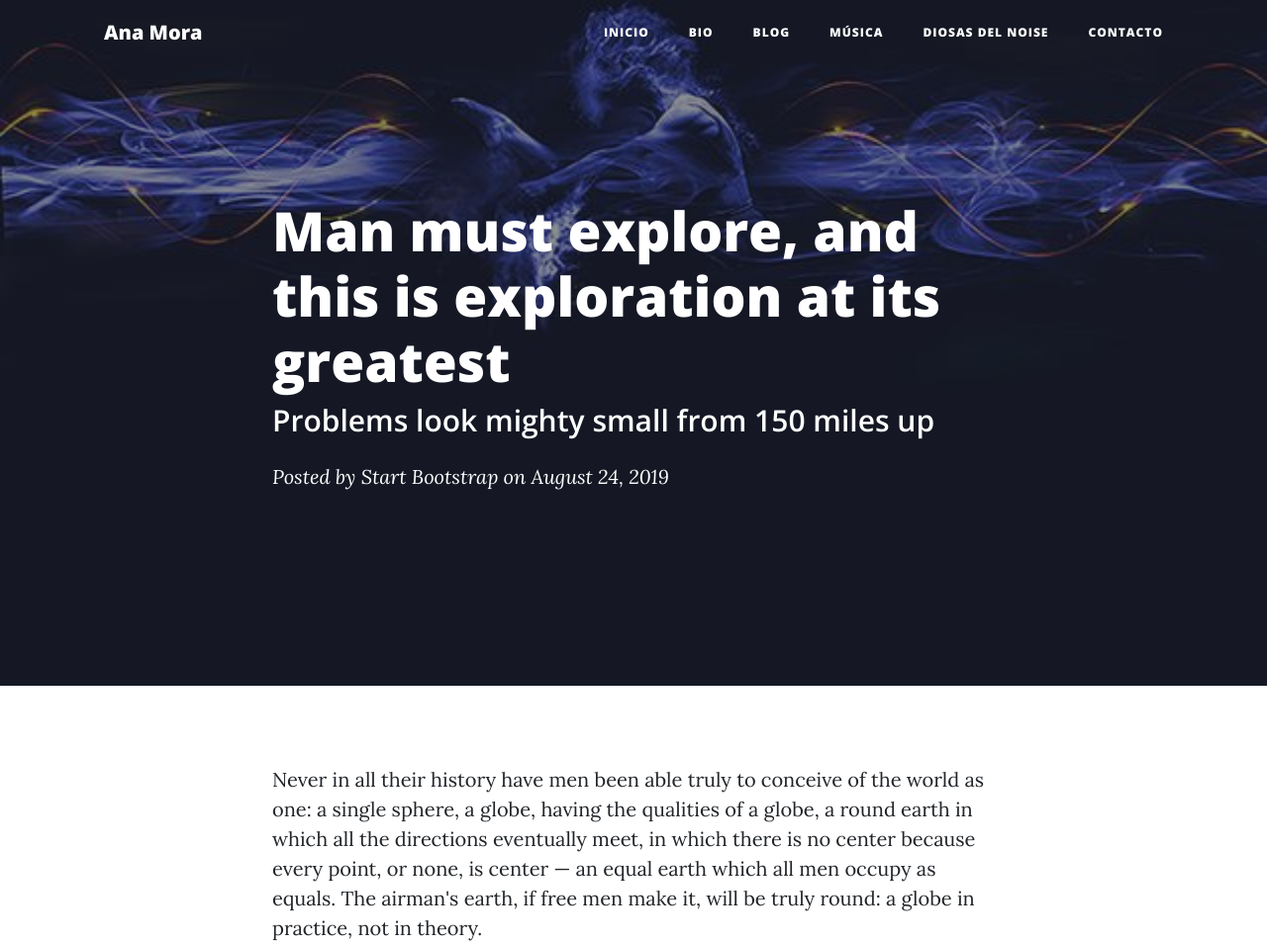
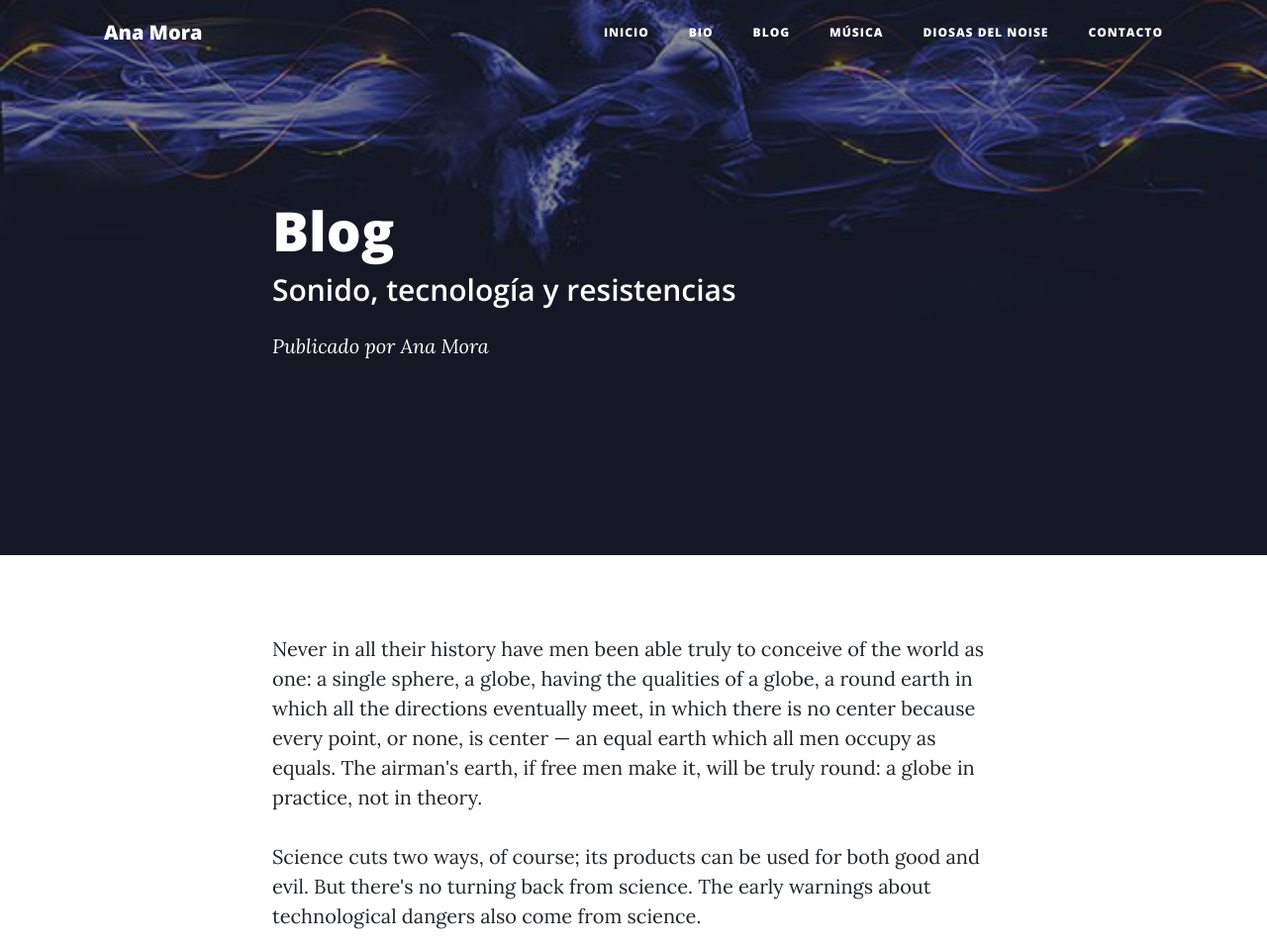
Before and after one commit to ana-mora/anamora.github.io, a website: page post.html in a window 1280 px wide. Shown: the top 956 px of the page at 99% size. Drawn offline with nearby package versions, Linux system fonts and the light colour scheme.

Commit message:
Update post.html

```diff
--- a/post.html
+++ b/post.html
@@ -65,11 +65,11 @@
       <div class="row">
         <div class="col-lg-8 col-md-10 mx-auto">
           <div class="post-heading">
-            <h1>Man must explore, and this is exploration at its greatest</h1>
-            <h2 class="subheading">Problems look mighty small from 150 miles up</h2>
-            <span class="meta">Posted by
-              <a href="#">Start Bootstrap</a>
-              on August 24, 2019</span>
+            <h1>Blog</h1>
+            <h2 class="subheading">Sonido, tecnología y resistencias </h2>
+            <span class="meta">Publicado por
+              <a href="#">Ana Mora </a>
+              </span>
           </div>
         </div>
       </div>
```
